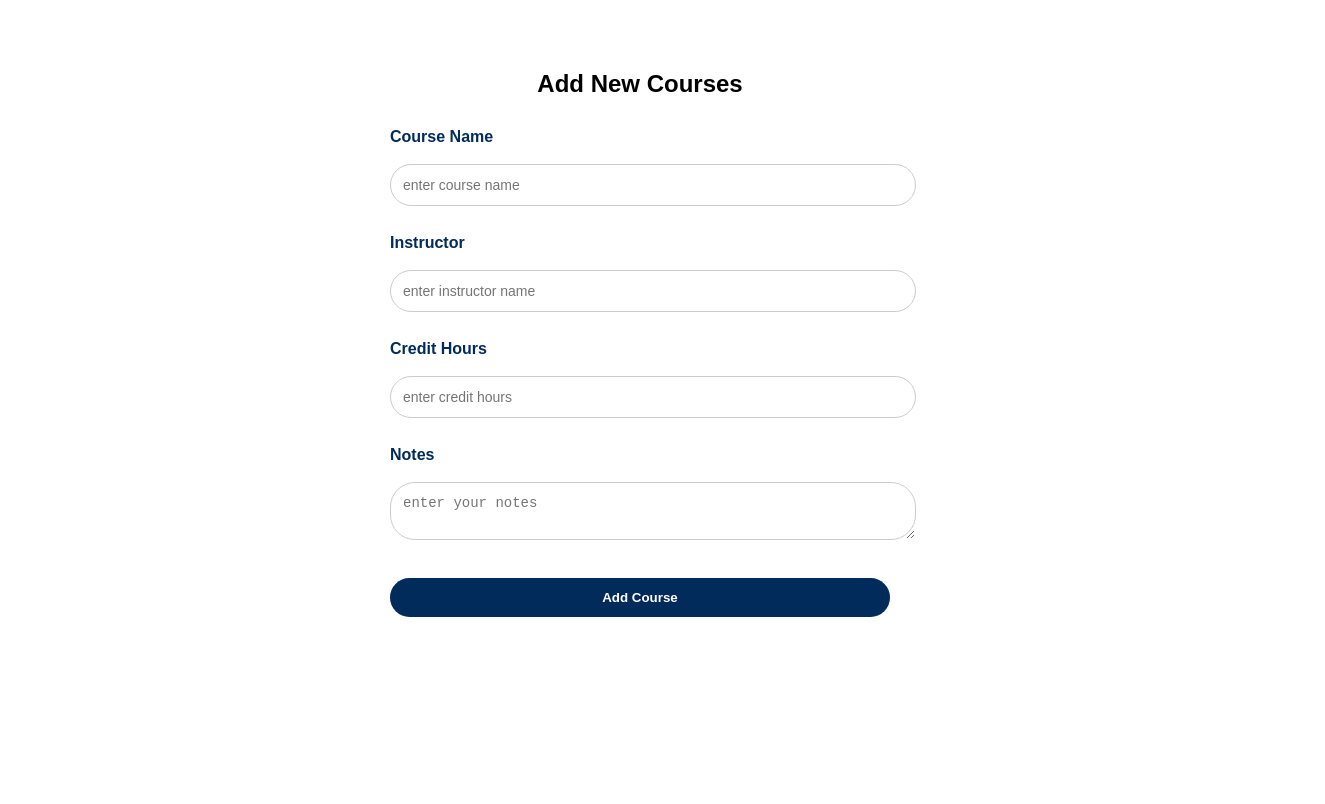
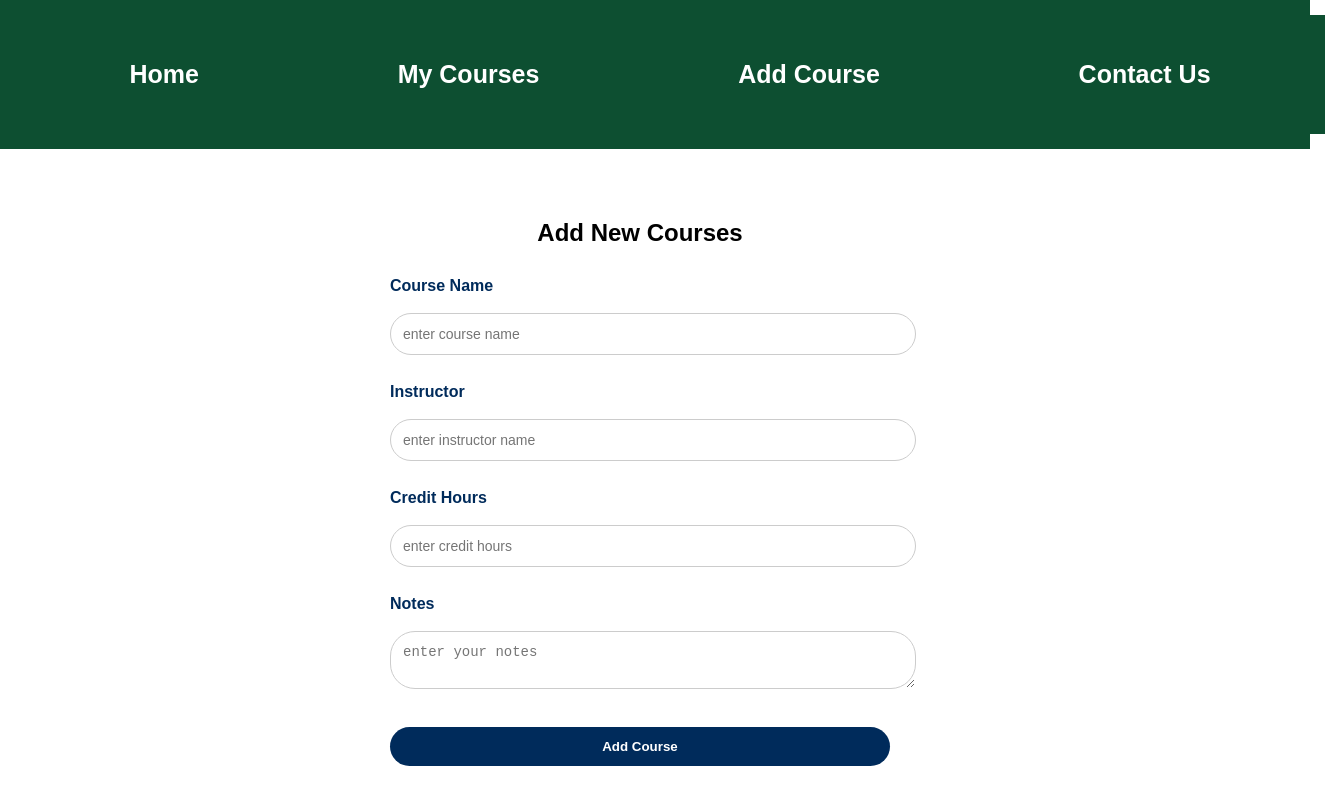
Before and after one commit to habibahatem741-del/Course-Organizer, a plain HTML site: page add-course.html in a window 1280 px wide. Shown: the whole page, 1325 px wide, since content can reach past the window. Drawn offline with Linux system fonts and the light colour scheme.

Commit message:
Add navigation header to add-course.html

```diff
--- a/add-course.html
+++ b/add-course.html
@@ -6,6 +6,16 @@
     <title>Course Organizer</title>
     <link rel="stylesheet" href="sty.css"> </head>
 <body>
+    <header>
+        <nav>
+            <ul>
+                <a href="index.html">Home</a>
+                <a href="courses.html">My Courses</a>
+                <a href="add-course.html">Add Course</a>
+                <a href="contact.html">Contact Us</a>
+            </ul>
+        </nav>
+    </header>
 
     <main>
     <h2>Add New Courses</h2>
```
